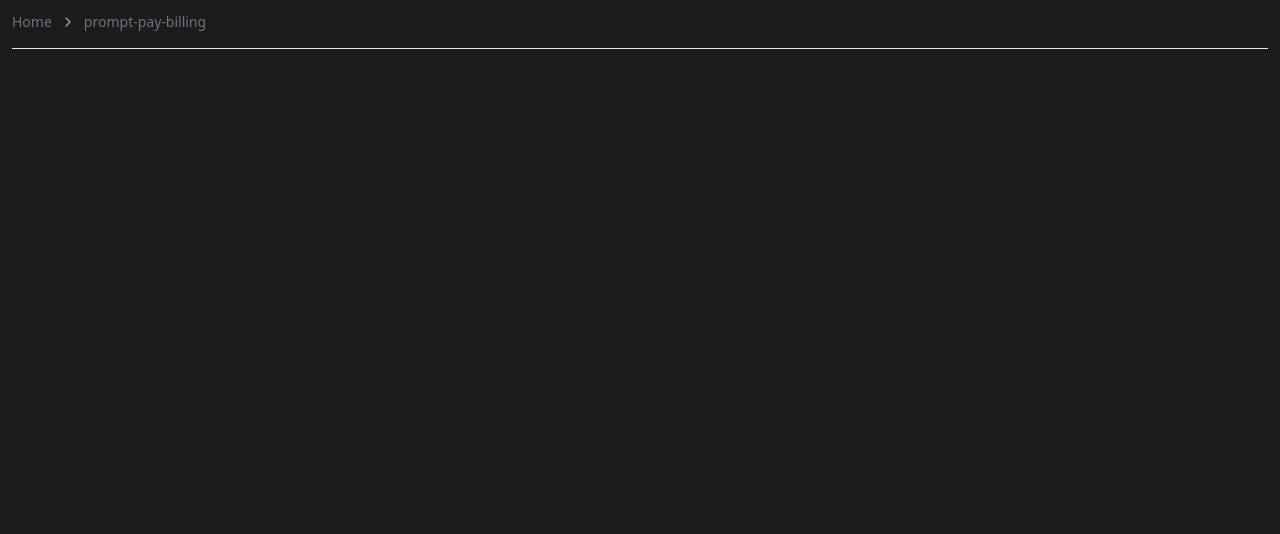
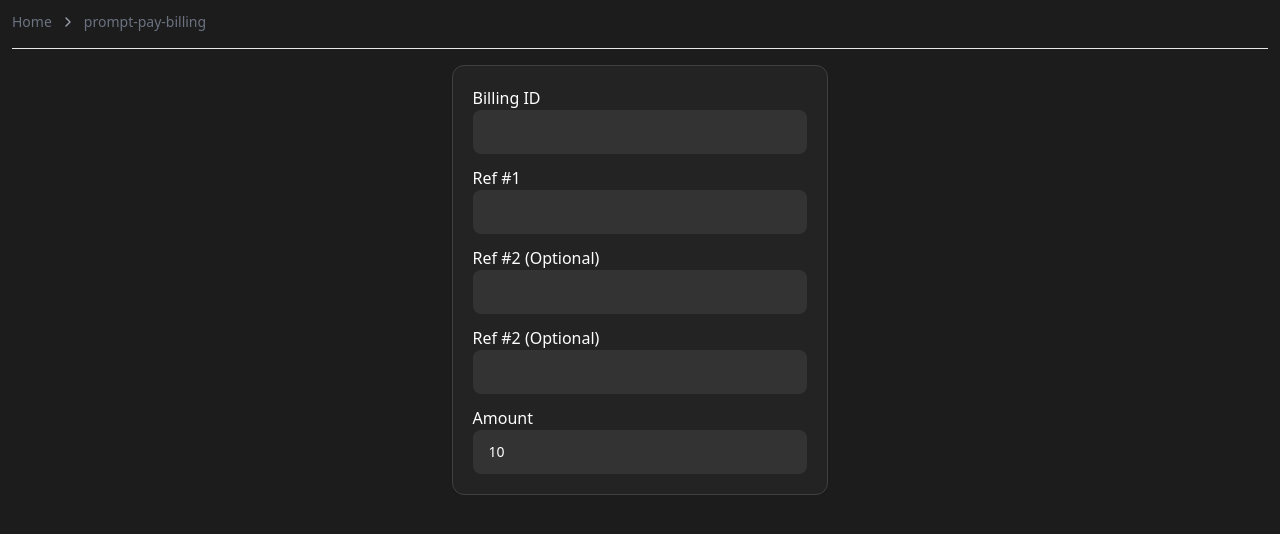
Before and after one commit to mrwan2546/tools, a Vue app: page /prompt-pay-billing in a window 1280 px wide. Shown: the top 534 px of the page. Built offline with nearby package versions, Linux system fonts and the light colour scheme.

Commit message:
feat: Add Promptpay Billing

```diff
--- a/src/routes.ts
+++ b/src/routes.ts
@@ -4,6 +4,7 @@ import type { RouteRecordRaw } from "vue-router";
 import Home from "./views/Home.vue";
 // Tool
 import PromptPay from "./views/tools/PromptPay.vue";
+import PromptPayBilling from "./views/tools/PromptPay-Billing.vue";
 
 const routes: RouteRecordRaw[] = [
   {
@@ -14,6 +15,10 @@ const routes: RouteRecordRaw[] = [
     path: "/prompt-pay",
     component: PromptPay,
   },
+  {
+    path: "/prompt-pay-billing",
+    component: PromptPayBilling,
+  },
 ];
 
 export default createRouter({
--- a/src/views/Home.vue
+++ b/src/views/Home.vue
@@ -6,8 +6,14 @@ import Card from "../components/Card.vue";
   <div class="grid grid-cols-1 md:grid-cols-3 xl:grid-cols-4 gap-4">
     <Card
       title="PromptPay"
-      text="Generate promptpay QRCode (Powered by promptparse)"
+      text="Generate promptpay QRCode (QR29) (Powered by promptparse)"
       url="/prompt-pay"
+      icon="/pp.svg"
+    />
+    <Card
+      title="PromptPay (Billing)"
+      text="Generate promptpay QRCode (QR30) (Powered by promptparse)"
+      url="/prompt-pay-billing"
       icon="/pp.svg"
     />
   </div>
--- /dev/null
+++ b/src/views/tools/PromptPay-Billing.vue
@@ -0,0 +1,53 @@
+<script setup lang="ts">
+import { reactive } from "vue";
+import CardText from "../../components/CardText.vue";
+import Input from "../../components/Input.vue";
+
+import { billPayment } from "promptparse/generate";
+
+const payload = reactive({
+  amount: 10,
+  ref1: "",
+  ref2: "",
+  ref3: "",
+  billId: "",
+});
+</script>
+
+<template>
+  <div class="flex justify-center">
+    <CardText class="w-full lg:w-[30%]">
+      <div class="space-y-3">
+        <Input v-model="payload.billId" type="text" label="Billing ID" />
+        <Input v-model="payload.ref1" type="text" label="Ref #1" />
+        <Input v-model="payload.ref2" type="text" label="Ref #2 (Optional)" />
+        <Input v-model="payload.ref3" type="text" label="Ref #2 (Optional)" />
+        <Input
+          v-model="payload.amount"
+          type="number"
+          placeholder="1000.00"
+          :min="0"
+          :max="50000"
+          label="Amount"
+        />
+      </div>
+      <div
+        v-if="payload.amount > 0 && payload.ref1 && payload.billId"
+        class="mt-6"
+      >
+        <img
+          class="mx-auto rounded-xl"
+          :src="`https://zxing.org/w/chart?chs=256x256&cht=qr&chl=${encodeURIComponent(
+            billPayment({
+              billerId: payload.billId,
+              amount: payload.amount,
+              ref1: payload.ref1,
+              ref2: payload.ref2,
+              ref3: payload.ref3,
+            })
+          )}&choe=UTF-8`"
+        />
+      </div>
+    </CardText>
+  </div>
+</template>
```
Also changed, not shown: public/pp-barcode.svg (added).
